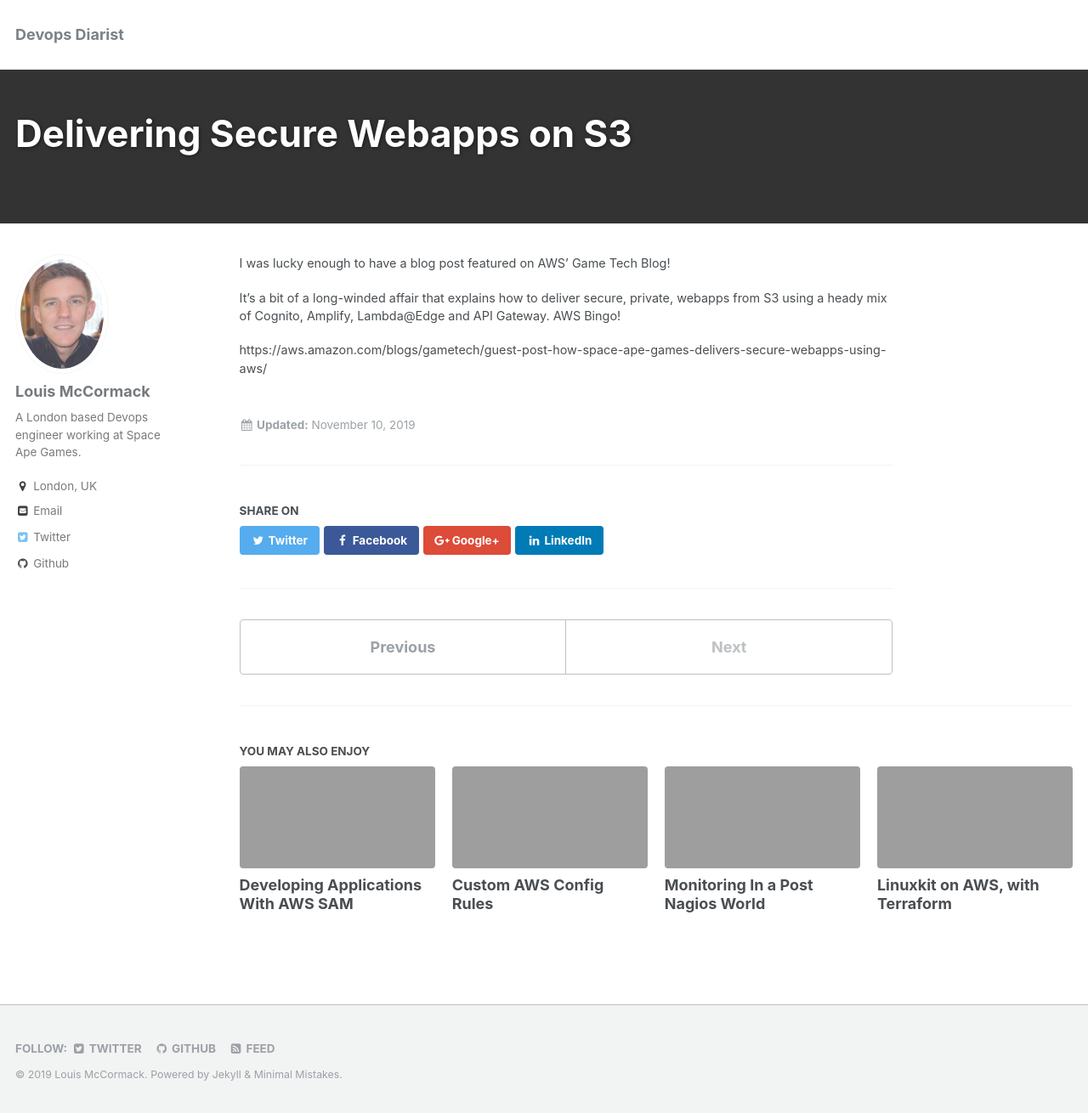
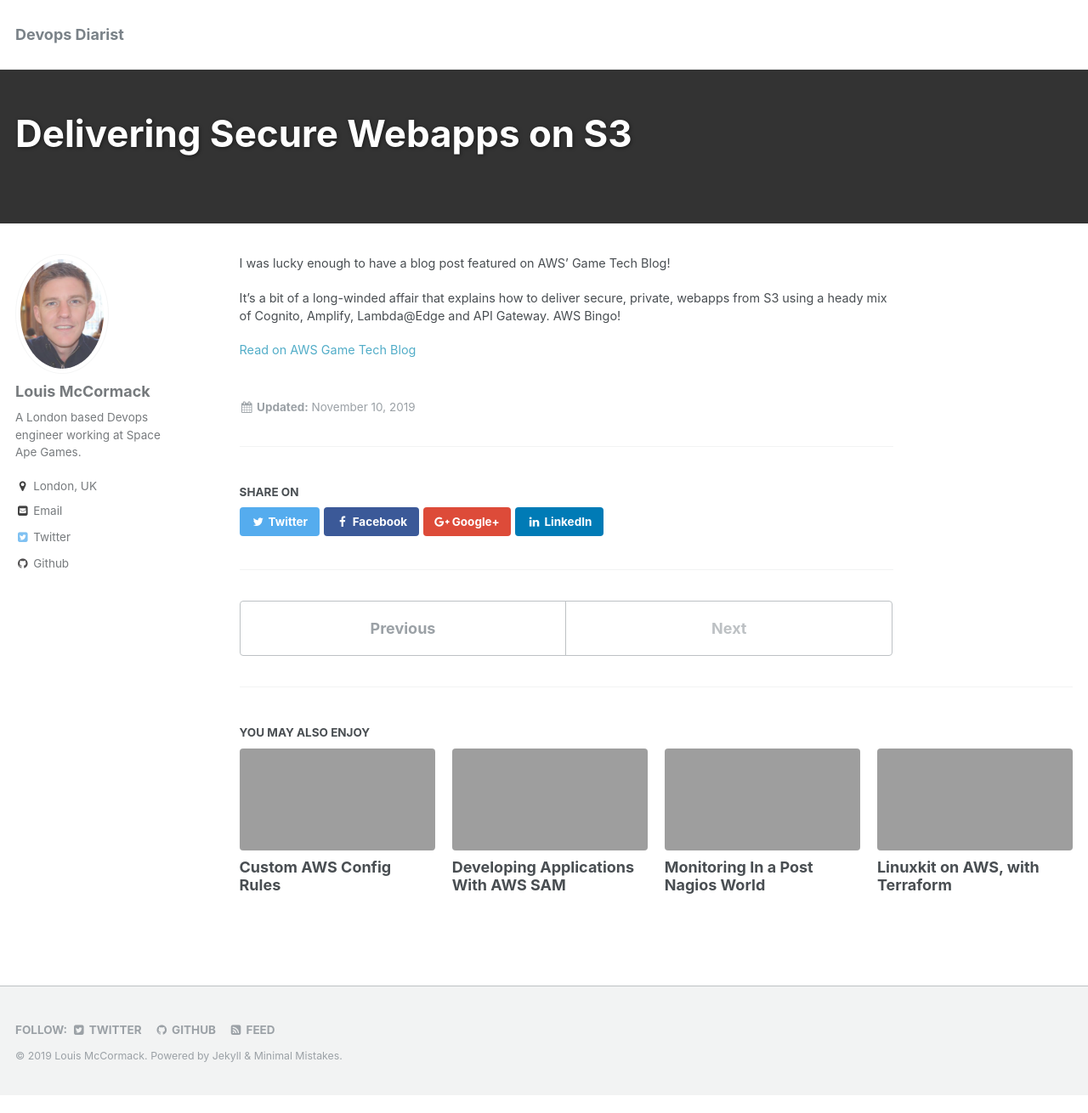
Before and after one commit to louism517/louism517.github.io, a Jekyll site: the page built from _posts/2019-11-10-s3-lambda-cognito-auth.markdown, in a window 1280 px wide and 1310 px high. Shown: the whole window at 85% size. Built offline with Jekyll 4.4.1, drawn with Linux system fonts in a browser that asks for light colours.

Commit message:
fix link

```diff
--- a/_posts/2018-10-25-developing-sam-applications.markdown
+++ b/_posts/2018-10-25-developing-sam-applications.markdown
@@ -1,6 +1,6 @@
 ---
 title:  "Developing Applications With AWS SAM"
-date:   2019-10-25 10:00:20 +0000
+date:   2018-10-25 10:00:20 +0000
 ---
 
 So you’ve decided there may be something to this Serverless malarkey, after all. You’ve breezed through the paste-in-the-console examples and feel ready to move onto something _non-trivial_. One of the first decisions you’ll have to make is which deployment framework you should use...
--- a/_posts/2019-11-10-s3-lambda-cognito-auth.markdown
+++ b/_posts/2019-11-10-s3-lambda-cognito-auth.markdown
@@ -7,4 +7,4 @@
 
 It's a bit of a long-winded affair that explains how to deliver secure, private, webapps from S3 using a heady mix of Cognito, Amplify, Lambda@Edge and API Gateway. AWS Bingo!
 
-https://aws.amazon.com/blogs/gametech/guest-post-how-space-ape-games-delivers-secure-webapps-using-aws/
+[Read on AWS Game Tech Blog](https://aws.amazon.com/blogs/gametech/guest-post-how-space-ape-games-delivers-secure-webapps-using-aws/)
```
